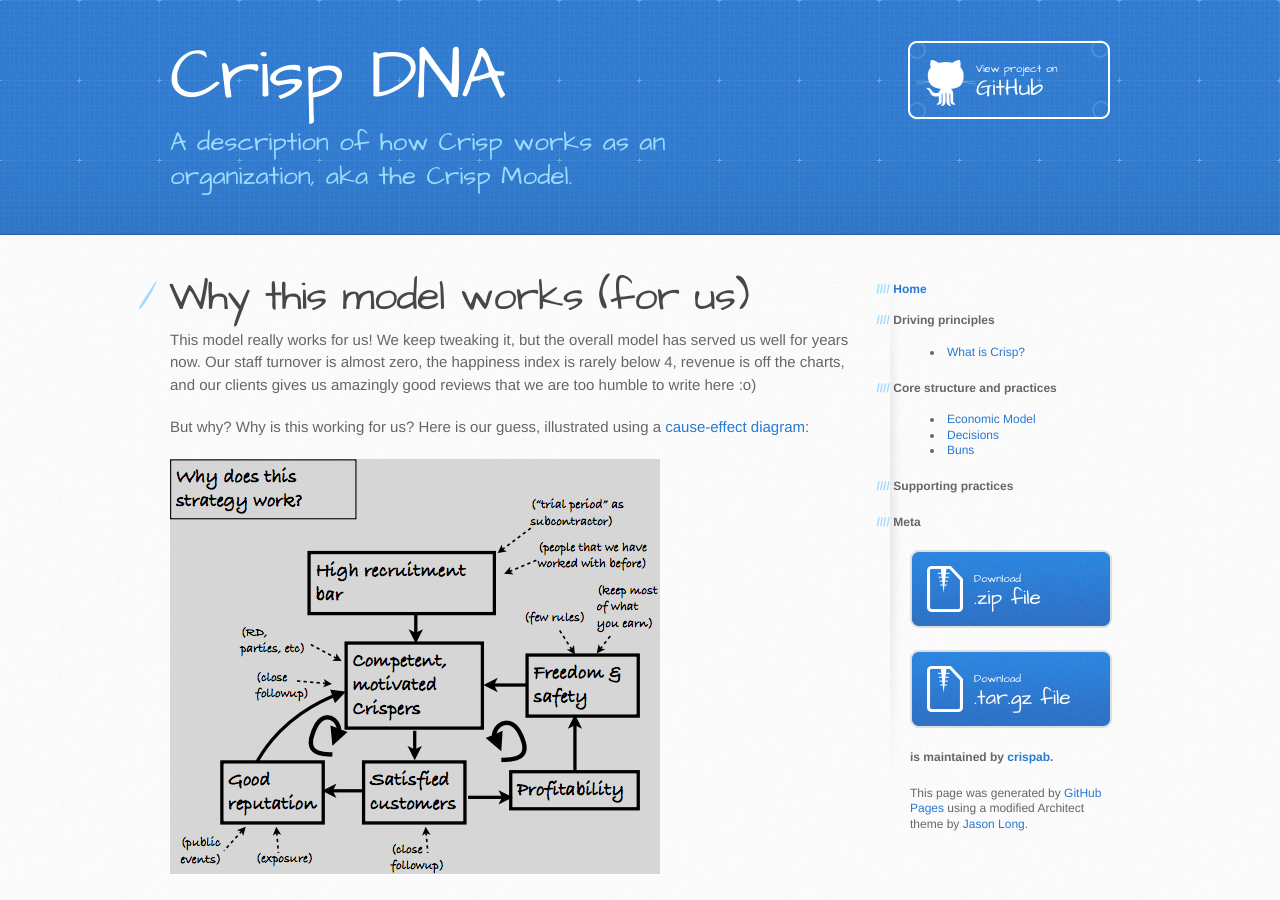
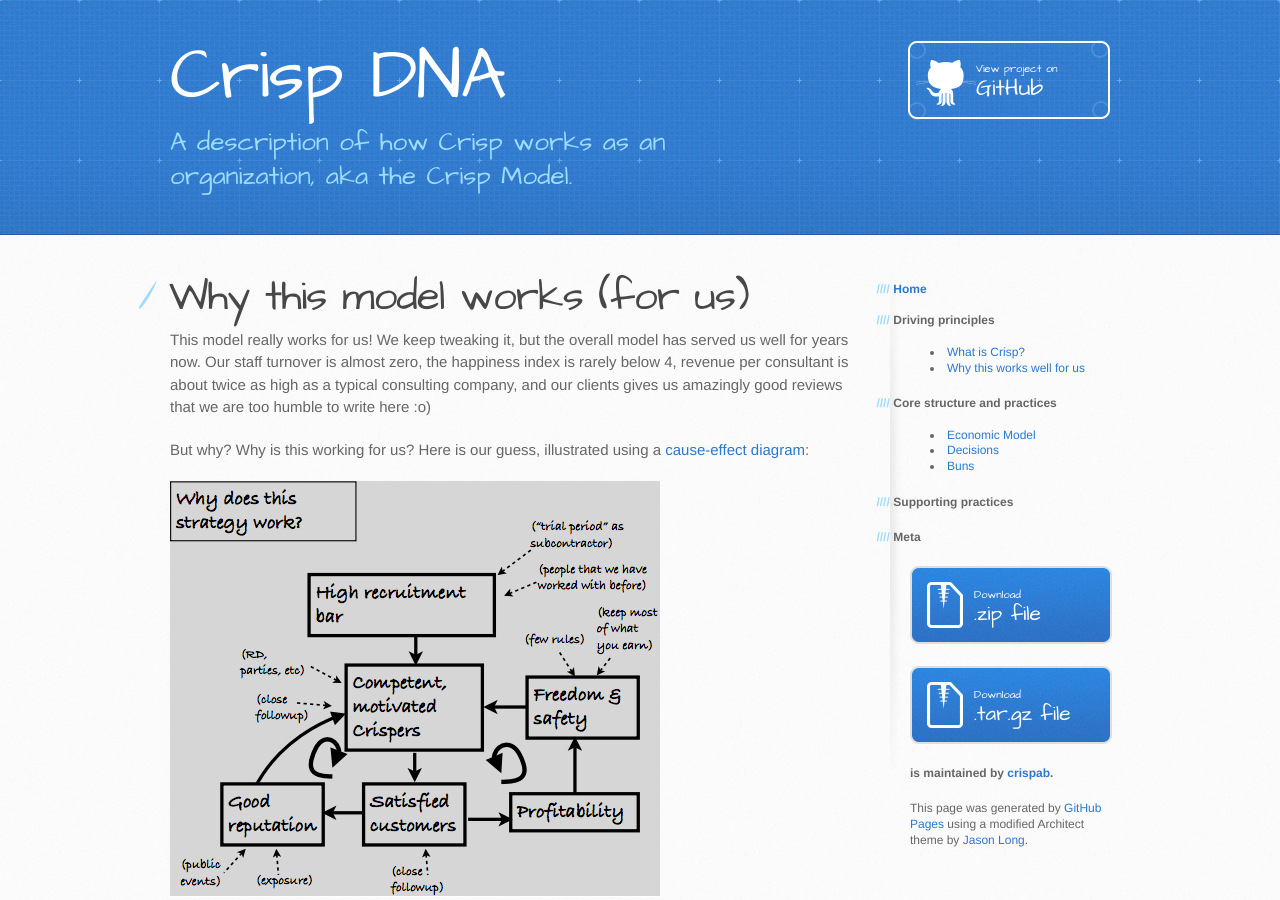
Before and after one commit to crispab/crisp-dna, a Jekyll site: the page built from _docs/why-this-works.md, in a window 1280 px wide and 900 px high. Built offline with Jekyll 4.4.1, drawn with Linux system fonts in a browser that asks for light colours.

Commit message:
content edits, and updated the menu

```diff
--- a/_data/docs.yml
+++ b/_data/docs.yml
@@ -2,6 +2,7 @@
   docs:
   - what-is-crisp.html
   - how-crisp-works.html
+  - why-this-works.html
 
 - title: Core structure and practices
   docs:
--- a/_docs/how-crisp-works.textile
+++ b/_docs/how-crisp-works.textile
@@ -1,7 +1,7 @@
 ---
 title: How Crisp works
 prev_section: what-is-crisp.html
-next_section: happiness-index.html
+next_section: why-this-works.html
 ---
 
 h1. How Crisp works
--- a/_docs/why-this-works.md
+++ b/_docs/why-this-works.md
@@ -1,10 +1,13 @@
 ---
-title: Why it works
+title: Why this works well for us
+
+prev_section: what-is-crisp.html
+next_section: happiness-index.html
 ---
 
 # Why this model works (for us)
 
-This model really works for us! We keep tweaking it, but the overall model has served us well for years now. Our staff turnover is almost zero, the happiness index is rarely below 4, revenue is off the charts, and our clients gives us amazingly good reviews that we are too humble to write here :o)
+This model really works for us! We keep tweaking it, but the overall model has served us well for years now. Our staff turnover is almost zero, the happiness index is rarely below 4, revenue per consultant is about twice as high as a typical consulting company, and our clients gives us amazingly good reviews that we are too humble to write here :o)
 
 But why? Why is this working for us? Here is our guess, illustrated using a [cause-effect diagram](http://blog.crisp.se/2009/09/29/henrikkniberg/1254176460000):
 
```
Also changed, not shown: _docs/index.md (+3 -2 lines).
